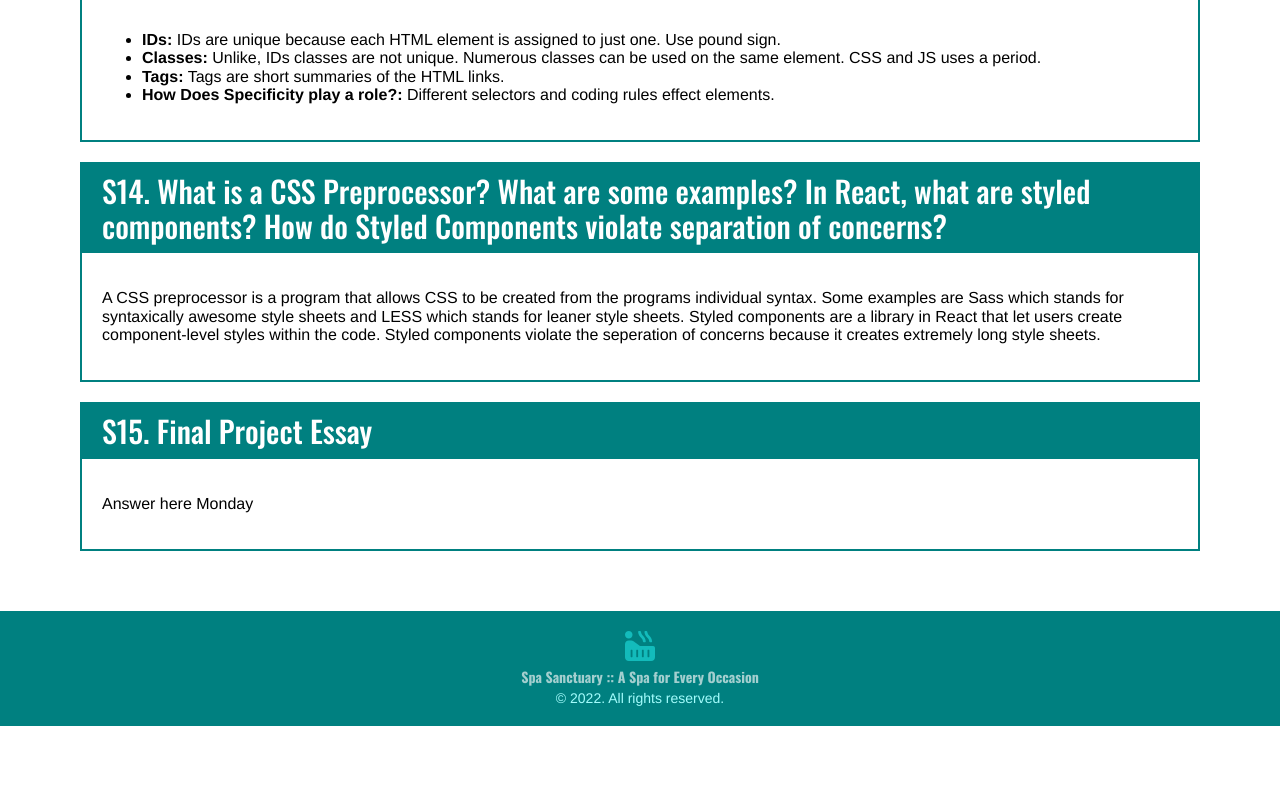
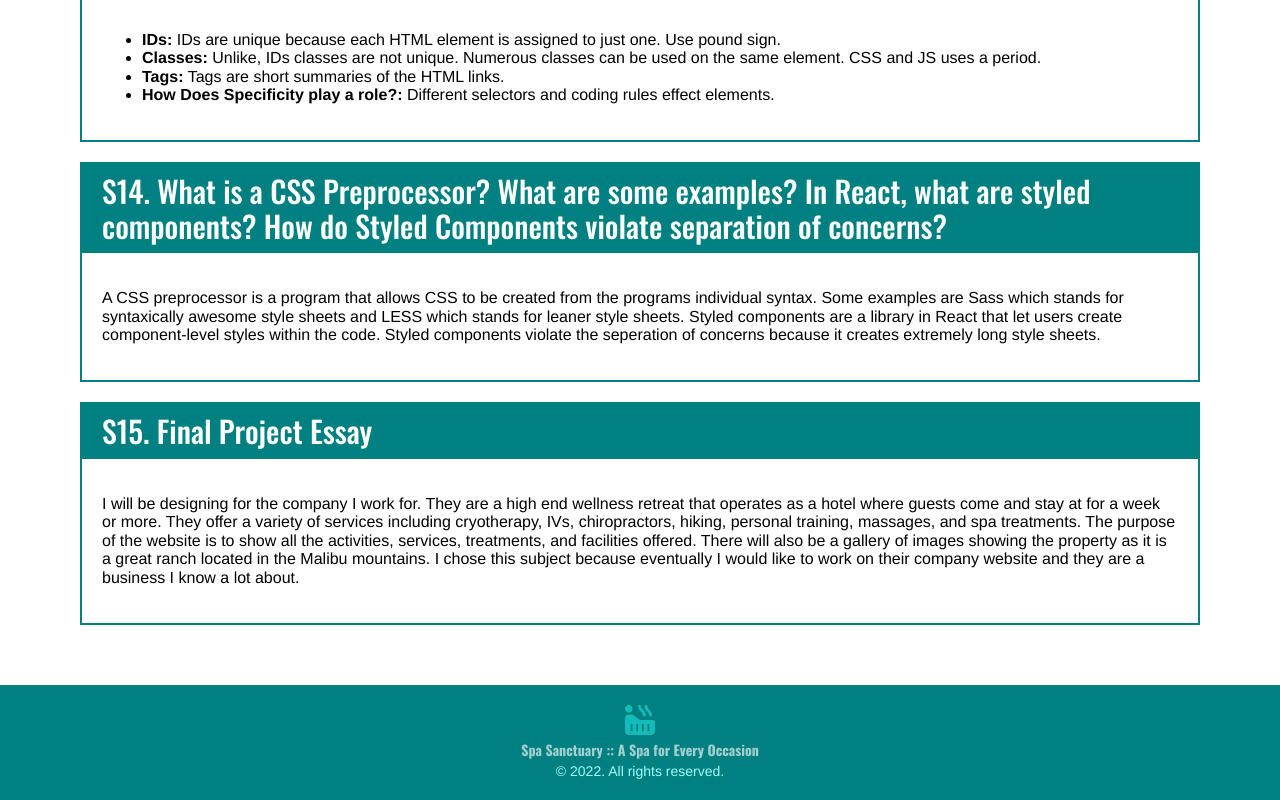
Before and after one commit to biancabonilla10/Web-1-Bonilla-Bianca-Final, a React (Create React App) app: page /homework in a window 1280 px wide. Shown: the part 3815-4615 px from the top of the page. Before the commit the page ends 4541 px from the top, so only its background shows below. Built offline with nearby package versions, Linux system fonts and the light colour scheme.

Commit message:
Updating Homework

```diff
--- a/src/React/Homework/Essays/Essays.jsx
+++ b/src/React/Homework/Essays/Essays.jsx
@@ -104,7 +104,10 @@ JPG images are commonly used images that can easily be saved and downloaded. JPG
                 <p>A CSS preprocessor is a program that allows CSS to be created from the programs individual syntax. Some examples are Sass which stands for syntaxically awesome style sheets and LESS which stands for leaner style sheets. Styled components are a library in React that let users create component-level styles within the code. Styled components violate the seperation of concerns because it creates extremely long style sheets.  </p>
             </Essay>
             <Essay q="S15. Final Project Essay">
-                <p>Answer here Monday </p>
+                <p>I will be designing for the company I work for. They are a high end wellness retreat that operates as a hotel where guests come and stay at for a week or more. They offer a variety of services including cryotherapy, IVs, chiropractors, hiking, personal training, massages, and spa treatments.
+The purpose of the website is to show all the activities, services, treatments, and facilities offered. There will also be a gallery of images showing the property as it is a great ranch located in the Malibu mountains.
+I chose this subject because eventually I would like to work on their company website and they are a business I know a lot about.
+ </p>
             </Essay>
     </EssaysStyled>
     )
```
